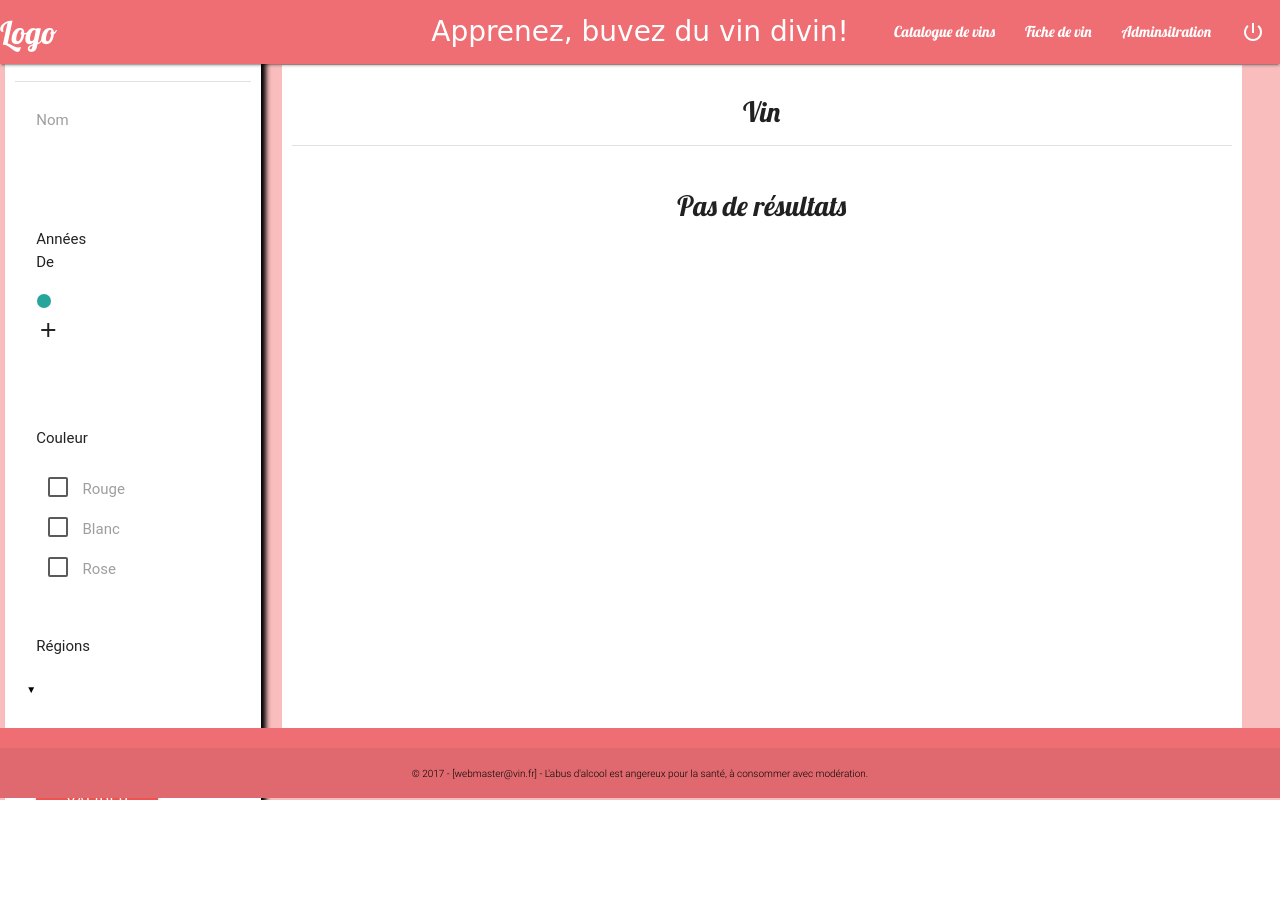
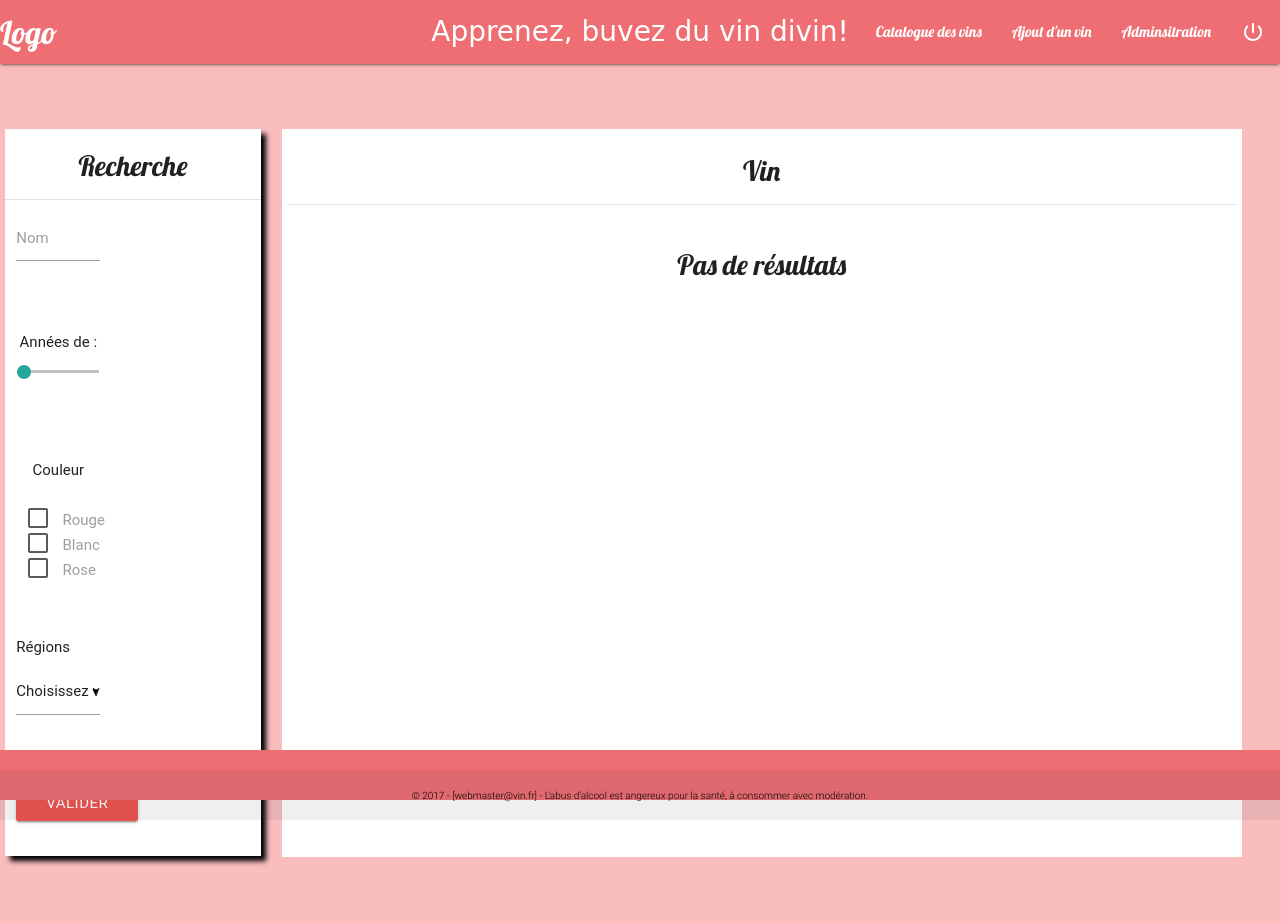
Before and after one commit to alain-mariathas/MonSiteDeVin, a PHP site: page /vinebody.php in a window 1280 px wide. Before the commit the page ends 800 px from the top, so only its background shows below. Run offline with PHP 8.4, Linux system fonts and the light colour scheme; the visitor is signed in with stand-in values (Sample User, id 1); data that the repository does not hold is empty; some libraries are stand-ins or nearby versions; some web fonts are replaced.

Commit message:
ajout modif vin + liste users

```diff
--- a/AjoutVin.php
+++ b/AjoutVin.php
@@ -2,12 +2,12 @@
 <html xmlns="http://www.w3.org/1999/xhtml" xml:lang="fr">
 <?php include("head.php"); ?>
     <body>
-    <?php include("header_index.php");
+    <?php include("header.php");
     //include("user_auth.php")
      ?>
 
      <div class="container main">
-     <div id="bloc_AjoutVin" class="center-align" style="top:250px">
+     <div id="bloc_connexion" class="center-align" style="top:250px">
          <h3>Ajout de Vin</h3>
      <form id="form_conn" name="form_conn" action="post_connexion.php" method="post">
 
--- a/css/style.css
+++ b/css/style.css
@@ -34,10 +34,11 @@ h1, h2, h3{
 
 footer{
     margin: auto;
-    bottom:2px;
+    bottom:0px;
     position: fixed;
     font-size: 10px;
     width: 100%;
+    height:50px;
     text-align: center;
 }
 
@@ -46,7 +47,7 @@ footer{
 }
 
 #bloc_connexion{
-    position: absolute;
+    position: fixed;
     left:50%;
     top:50%;
     margin-left: -250px;
@@ -59,20 +60,13 @@ footer{
 }
 
 #bloc_search{
-    position: fixed;
+    position: relative;
     margin-top: 1px;
     margin-left: 5px;
     width: 20%;
-    padding: 10px;
     box-shadow: 5px 5px 5px black;
     background: white;
-    #display: inline-block;
-}
-
-#form_search{
-    padding-left: 10px;
-    padding-right: 10px;
-    width: inherit;
+    float: left;
 }
 
 #vinebody{
@@ -80,7 +74,7 @@ footer{
     margin-top: 1px;
     min-height: 85%;
     margin-left: 22%;
-    padding: 10px;
+    padding: 5px;
     background: white;
 }
 
--- a/header.php
+++ b/header.php
@@ -5,10 +5,8 @@
         <div class="left"><a href="#!" class="brand-logo">Logo</a></div>
         <a class="brand-logo center" style="font-family:'Barrio', cursive; font-size: 28px;margin-right:8%;" disabled=true>Apprenez, buvez du vin divin! </a>
         <ul class="right hide-on-med-and-down">
-
-          <li><a href="#">Catalogue de vins</a></li>
-          <li><a href="#">Fiche de vin</a></li>
-
+          <li><a href="vinebody.php">Catalogue des vins</a></li>
+          <li><a href="AjoutVin.php">Ajout d'un vin</a></li>
           <?php
           //insérer contrôle administrateur
           ?>
--- a/vinebody.php
+++ b/vinebody.php
@@ -3,53 +3,44 @@
 <html>
 
 <?php include("post_bdd_conn.php"); ?>
-    <body>
+    <body >
     <?php include("header.php"); ?>
-
+    <main style="margin-top:10%">
          <div id="bloc_search">
         <h3>Recherche</h3>
         <div class="divider">
         </div>
 
-          <form action="#!" id="form_search" method="POST">
+          <form action="#!" method="POST">
                <div class="row">
-                <div class="input-field col s4">
+                <div class="input-field col s5">
                   <input name="filtre_nom" id="SearchName" type="text">
                   <label for="SearchName">Nom</label>
                 </div>
               </div>
-
-
               <div class="row">
-              <div class="input-field col s4">
-                                <p>Années<br>
-                  De </p>
-                  <input style="display:inline-block" name="filtre_annee_1" id="range1" type="range" value="1920" min="1920" max="2017">
-                  <i style="display:inline-block" class="material-icons" onclick="$('#annee2').removeClass('hide'); document.getElementById('range2').setAttribute('min',document.getElementById('range1').value);">add</i>
+              <div class="inline input-field col s5">
+               Années de :
+                  <input style="display:inline-block" name="filtre_annee_1" id="range1" type="range" value="1920" min="1920" max="2017" onmouseup="$('#annee2').removeClass('hide'); document.getElementById('range2').setAttribute('min',document.getElementById('range1').value);">
                   </div>
               </div>
               <div class="row">
-                <div id="annee2" class="input-field col s4 hide">
-                  <p>A</p>
-                  <input id="range2" name="filtre_annee_2" type="range" max="2017">
+                <div id="annee2" class="input-field col s5 hide inline">
+                                    A <input id="range2" name="filtre_annee_2" type="range" max="2017">
                   </div>
               </div>
 
                 <div class="row">
 
-                    <div id="couleur_boxes" class="input-field col s4">
-                        <p>Couleur</p>
+                    <div id="couleur_boxes" class="input-field col s5">
+                  Couleur
                     <p>
                       <input type="checkbox" class="filled-in" id="rouge" name="rouge"/>
                       <label for="rouge">Rouge</label>
-                    </p>
 
-                    <p>
                       <input type="checkbox" class="filled-in" id="blanc" name="blanc"/>
                       <label for="blanc">Blanc</label>
-                    </p>
 
-                    <p>
                       <input type="checkbox" class="filled-in" id="rose" name="rose"/>
                       <label for="rose">Rose</label>
                     </p>
@@ -58,7 +49,7 @@
                   </div>
 
               <div class="row">
-                    <div class="input-field col s4">
+                    <div class="input-field col s5">
                                             <p>Régions</p>
                           <select name="filtre_region" multiple>
                           <option value="" disabled selected>Choisissez vos régions</option>
@@ -75,18 +66,18 @@
                   </div>
 
             <div class="row">
-              <div class="input-field center-align col s4">
+              <div class="input-field center-align col s5">
               <input style="text-align:center"  type="submit" class="red lighten-1 pulse btn" value="valider">
             </div>
             </div>
         </form>
             </div>
 
-      <div id="vinebody" class="container main">
+      <div style="height:100%" id="vinebody" class="main">
         <h3>Vin</h3>
         <div class="divider"></div>
 
-          <div id="bloc_mainVine">
+          <div style="height:100%" id="bloc_mainVine">
 
              <!-- LISTE DES VINS -->
               <div id="list">
@@ -203,7 +194,8 @@
                                   </div>
                                   <div class="card-content">
                                     <span class="card-title grey-text text-darken-4"><?php echo $donnee['vin_nom']; ?><br><h6><?php echo $donnee['vin_annee']; ?></h6></span>
-                                      <p><a class="btn-floating btn-flat waves-effect waves-light btn-small" href="#"><i style="color:#ef9a9a" class="activator material-icons">subject</i></a>
+                                      <p><a class="tooltipped btn-floating btn-flat waves-effect waves-light btn-small" data-position="bottom" data-delay="50" data-tooltip="Description" href="#"><i style="color:#ef9a9a" class="activator material-icons">subject</i></a>
+                                      <a class="btn-floating btn-flat waves-effect waves-light btn-small tooltipped" data-position="bottom" data-delay="50" data-tooltip="Modifier" href="#modal<?php echo $donnee['vin_id']; ?>"><i style="color:#ef9a9a" class="material-icons">mode_edit</i></a>
                                           <form method="POST" action="pdf.php" target="_blank">
                                           <input type="hidden" name="nom_vin" value="<?php echo $donnee['vin_nom']; ?>"/>
                                           <input type="hidden" name="description_vin" value="<?php echo $donnee['vin_description']; ?>"/>
@@ -211,7 +203,7 @@
                                           <input type="hidden" name="couleur_vin" value="<?php echo $donnee['vin_couleur']; ?>"/>
                                           <input type="hidden" name="region_vin" value="<?php echo $donnee['region_name']; ?>"/>
                                           <input type="hidden" name="domaine_vin" value="<?php echo $donnee['dom_name']; ?>"/>
-                                          <button target="_blank" type="submit" class="btn-floating btn-flat waves-effect waves-light btn-small" target="_blank" action="pdf.php"><i style="color:#ef9a9a" class="material-icons">print</i></form></button>
+                                          <button target="_blank" type="submit" class="tooltipped btn-floating btn-flat waves-effect waves-light btn-small" target="_blank" action="pdf.php"data-position="bottom" data-tooltip="Imprimer"><i style="color:#ef9a9a" class="material-icons">print</i></form></button>
                                       <a class="btn-floating btn-flat waves-effect waves-light btn-small" href="#" onclick="$('#card_vin<?php echo $donnee['vin_id']; ?>').addClass('hide'); $('tr').show('slow'); $('thead').show('slow');"><i style="color:#ef9a9a" class="material-icons bottom">close</i></a></p>
                                   </div>
                                   <div class="card-reveal">
@@ -219,6 +211,67 @@
                                     <p><?php echo $donnee['vin_description']; ?></p>
                                   </div>
                                 </div>
+
+                              <div id="modal<?php echo $donnee['vin_id']; ?>" class="modal">
+                                <div class="center-align modal-content">
+                                  <h4>Modification de la fiche de vin</h4>
+                                   <div class="row">
+                                    <form method="POST" action="post_modif.php" class="col s12 center-align">
+                                      <div class="row">
+                                        <div class="input-field col s12">
+                                          <input placeholder="Nom du vin" name="nom_du_vin" type="text" class="validate" value="<?php echo $donnee['vin_nom']; ?>">
+                                          <label for="nom_du_vin">Nom du vin</label>
+                                          <input type="hidden" name="vinid" value="<?php echo $donnee['vin_id']; ?>"/>
+                                        </div>
+                                      </div>
+                                      <div class="row">
+                                        <div class="input-field col s6">
+                                          <input name="annee" type="text" class="validate" value="<?php echo $donnee['vin_annee']; ?>">
+                                          <label for="annee">Année</label>
+                                        </div>
+                                        <div class="input-field col s6">
+                                          <select name="couleur_du_vin" required>
+                                            <option disabled >Couleur du vin</option>
+                                            <option id="Rouge" name="Rouge" value="Rouge" >Rouge</option>
+                                            <option id="Rose" name="Rose" value="Rose" >Rosé</option>
+                                            <option id="Blanc" name="Blanc" value="Blanc" >Blanc</option>
+                                          </select>
+                                          <label for="couleur">Couleur du vin</label>
+                                        </div>
+                                      </div>
+                                      <div class="row">
+                                        <div class="input-field col s10">
+                                          <select name="domaine_du_vin" class="validate">
+                                            <option value="" disabled selected>Choix des domaines</option>
+                                          <?php
+                            $rep=$bdd->query('SELECT * FROM domaines;');
+                                while($donnees = $rep->fetch())
+                                    {
+                                        echo "<option value=\"".$donnees['dom_id']."\">".$donnees['dom_name']."</option>";
+                                    }
+                            $rep->closeCursor();
+                          ?>
+                                          </select>
+                                          <label for="domaine">Domaine</label>
+                                        </div>
+                                        <div class="input-field inline col s2">
+                                          <a class="left btn-floating btn-flat waves-effect waves-light btn-small" href="#modalajoutdom"><i style="color:#ef9a9a" class="material-icons">add</i></a>
+                                        </div>
+                                      </div>
+                                      <div class="row">
+                                        <div class="input-field col s12">
+                                          <textarea name="description" class="materialize-textarea" value="<?php echo $donnee['vin_description']; ?>"><?php echo $donnee['vin_description']; ?></textarea>
+                                          <label for="description">Description</label>
+                                      </div>
+
+                                  </div>
+                                </div>
+                                <div class="modal-footer">
+                                  <button action="post_modif.php" class="modal-action modal-close waves-effect waves-green btn-flat" value="Valider">Valider</button>
+                                  </form>
+                                </div>
+                              </div>
+
 
                             <?php
                               }
@@ -234,8 +287,18 @@
 
 
       </div>
+        </main>
 
-  <?php include("footer.php"); ?>
+  <br><?php include("footer.php"); ?>
+
+  <script type="text/javascript">
+  $(document).ready(function(){
+
+    // the "href" attribute of .modal-trigger must specify the modal ID that wants to be triggered
+    $('.modal').modal();
+    $('.tooltipped').tooltip({delay: 80});
+  });
+  </script>
        </body>
 
 </html>
```
Also changed, not shown: admin/admin.php (+18 -43 lines), js/init.js (+7 -0 lines), post_modif.php (added, +24 -0 lines).
